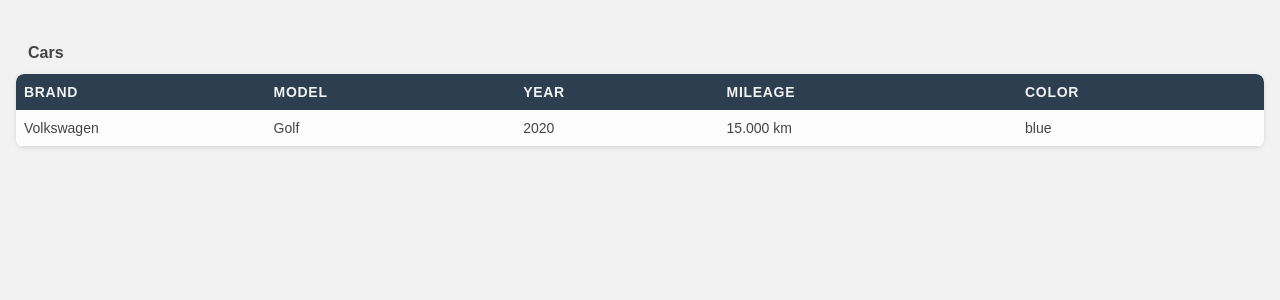
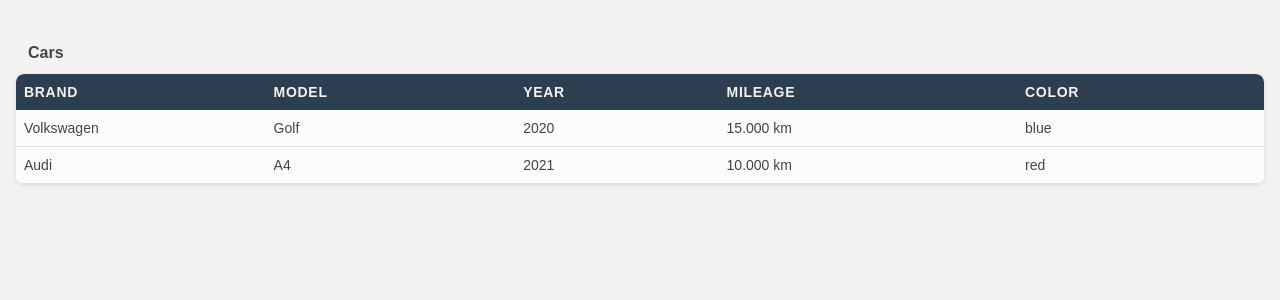
Before and after one commit to vicentel89/vw-react-challenge, a Next.js app: page / in a window 1280 px wide. Shown: the top 300 px of the page. Built offline with nearby package versions, Linux system fonts and the light colour scheme; data requests are answered from the project's data file.

Commit message:
Add table loading state

```diff
--- a/db.json
+++ b/db.json
@@ -7,6 +7,14 @@
       "year": 2020,
       "color": "blue",
       "mileage": 15000
+    },
+    {
+      "id": "2",
+      "brand": "Audi",
+      "model": "A4",
+      "year": 2021,
+      "color": "red",
+      "mileage": 10000
     }
   ],
   "brands": [
--- a/package.json
+++ b/package.json
@@ -16,7 +16,8 @@
     "json-server": "^1.0.0-beta.3",
     "next": "15.5.0",
     "react": "19.1.0",
-    "react-dom": "19.1.0"
+    "react-dom": "19.1.0",
+    "react-icons": "^5.5.0"
   },
   "devDependencies": {
     "@csstools/postcss-global-data": "^3.0.0",
--- a/src/app/(cars)/page.tsx
+++ b/src/app/(cars)/page.tsx
@@ -19,7 +19,7 @@
 ];
 
 export default function CarsPage() {
-  const { cars } = useCars();
+  const { cars, isLoading } = useCars();
 
   return (
     <Container className={styles.container}>
@@ -27,6 +27,8 @@
         columns={columns}
         data={formatCarsData(cars || [])}
         caption="Cars"
+        emptyStateText="No cars available"
+        isLoading={isLoading}
       />
     </Container>
   );
--- /dev/null
+++ b/src/app/_common/components/Loader/Loader.module.css
@@ -0,0 +1,20 @@
+.container {
+  padding: var(--spacing-xs);
+  display: flex;
+  justify-content: center;
+  align-items: center;
+}
+
+.spinner {
+  animation: spin 1s linear infinite;
+  font-size: var(--font-size-24);
+}
+
+@keyframes spin {
+  from {
+    transform: rotate(0deg);
+  }
+  to {
+    transform: rotate(360deg);
+  }
+}
--- /dev/null
+++ b/src/app/_common/components/Loader/Loader.tsx
@@ -0,0 +1,11 @@
+import { ImSpinner8 } from "react-icons/im";
+
+import styles from "./Loader.module.css";
+
+export default function Loader() {
+  return (
+    <div className={styles.container}>
+      <ImSpinner8 className={styles.spinner} size={24} />
+    </div>
+  );
+}
--- a/src/app/_common/components/Table/Table.module.css
+++ b/src/app/_common/components/Table/Table.module.css
@@ -92,3 +92,8 @@
     padding: var(--spacing-xl) var(--spacing-lg);
   }
 }
+
+.loadingState {
+  padding: var(--spacing-xl) var(--spacing-sm);
+  background-color: var(--color-neutral-50);
+}
--- a/src/app/_common/components/Table/Table.tsx
+++ b/src/app/_common/components/Table/Table.tsx
@@ -2,6 +2,7 @@
 import { ReactNode, useId } from "react";
 
 import styles from "./Table.module.css";
+import Loader from "../Loader/Loader";
 
 interface TableProps {
   columns: TableColumn[];
@@ -9,6 +10,7 @@
   caption?: string;
   className?: string;
   emptyStateText?: string;
+  isLoading?: boolean;
 }
 
 export interface TableColumn {
@@ -46,8 +48,10 @@
   caption,
   className,
   emptyStateText = "No data available",
+  isLoading = false,
 }: TableProps) {
   const captionId = useId();
+  const isEmpty = data.length === 0;
 
   return (
     <div className={clsx(styles.tableContainer, className)}>
@@ -77,19 +81,13 @@
             </tr>
           </thead>
           <tbody>
-            {data.length === 0 ? (
-              <EmptyState text={emptyStateText} colSpan={columns.length} />
-            ) : (
-              data.map((row, index) => (
-                <tr key={index} className={styles.tr}>
-                  {columns.map((column) => (
-                    <td key={column.key} className={styles.td}>
-                      {row[column.key]}
-                    </td>
-                  ))}
-                </tr>
-              ))
-            )}
+            <BodyContent
+              isLoading={isLoading}
+              isEmpty={isEmpty}
+              emptyStateText={emptyStateText}
+              columns={columns}
+              data={data}
+            />
           </tbody>
         </table>
       </div>
@@ -97,12 +95,56 @@
   );
 }
 
-function EmptyState({ text, colSpan }: { text: string; colSpan: number }) {
+interface BodyContentProps {
+  isLoading: boolean;
+  isEmpty: boolean;
+  emptyStateText?: string;
+  columns: TableColumn[];
+  data: Record<string, ReactNode>[];
+}
+
+function BodyContent({
+  isLoading,
+  isEmpty,
+  emptyStateText,
+  columns,
+  data,
+}: BodyContentProps) {
+  if (isLoading) {
+    return (
+      <tr>
+        <td
+          colSpan={columns.length}
+          className={styles.loadingState}
+          role="cell"
+        >
+          <Loader />
+        </td>
+      </tr>
+    );
+  }
+
+  if (isEmpty) {
+    return (
+      <tr>
+        <td colSpan={columns.length} className={styles.emptyState} role="cell">
+          {emptyStateText}
+        </td>
+      </tr>
+    );
+  }
+
   return (
-    <tr>
-      <td colSpan={colSpan} className={styles.emptyState} role="cell">
-        {text}
-      </td>
-    </tr>
+    <>
+      {data.map((row, index) => (
+        <tr key={index} className={styles.tr}>
+          {columns.map((column) => (
+            <td key={column.key} className={styles.td}>
+              {row[column.key]}
+            </td>
+          ))}
+        </tr>
+      ))}
+    </>
   );
 }
```
Also changed, not shown: 1 other file (tests, documents, lock files or other folders).
